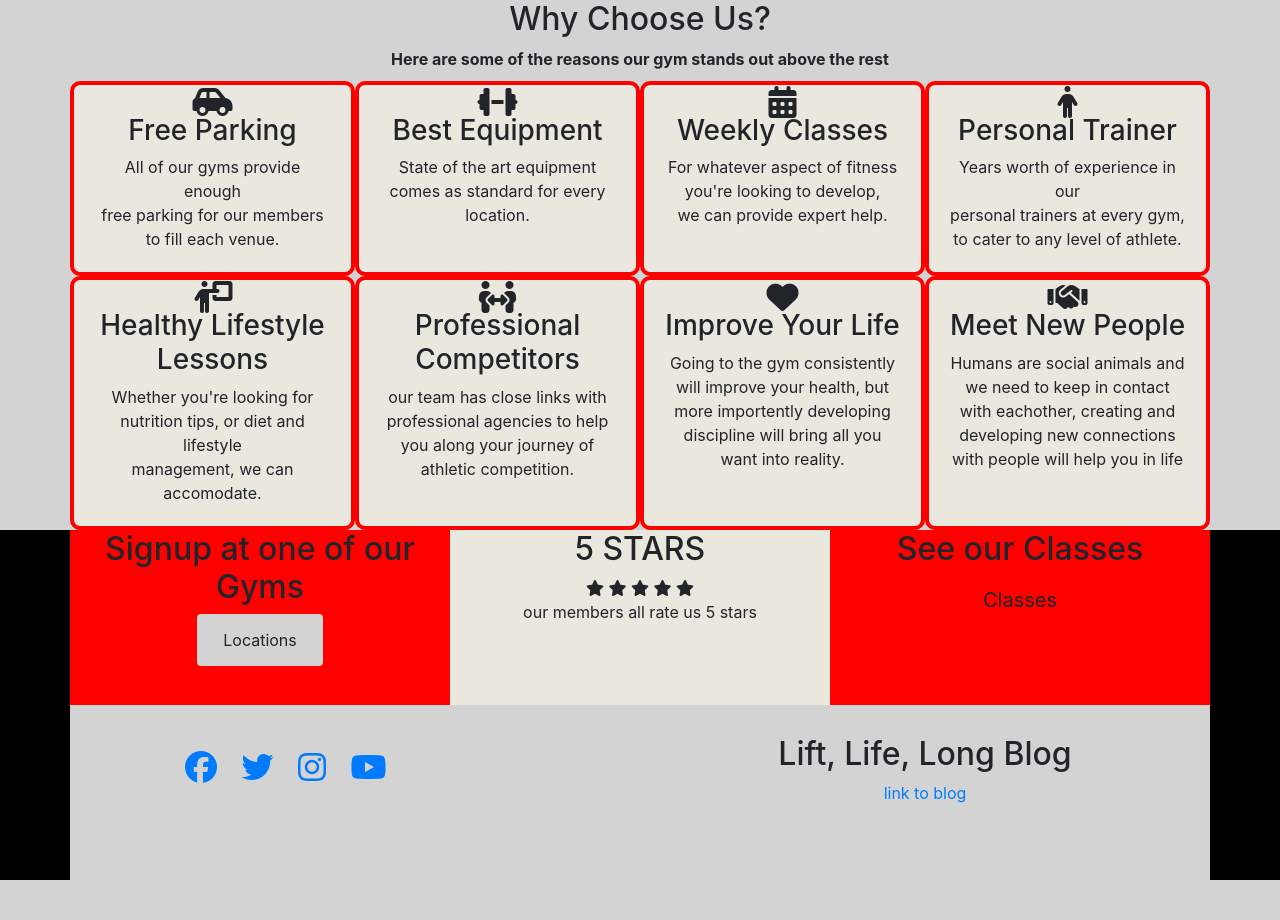
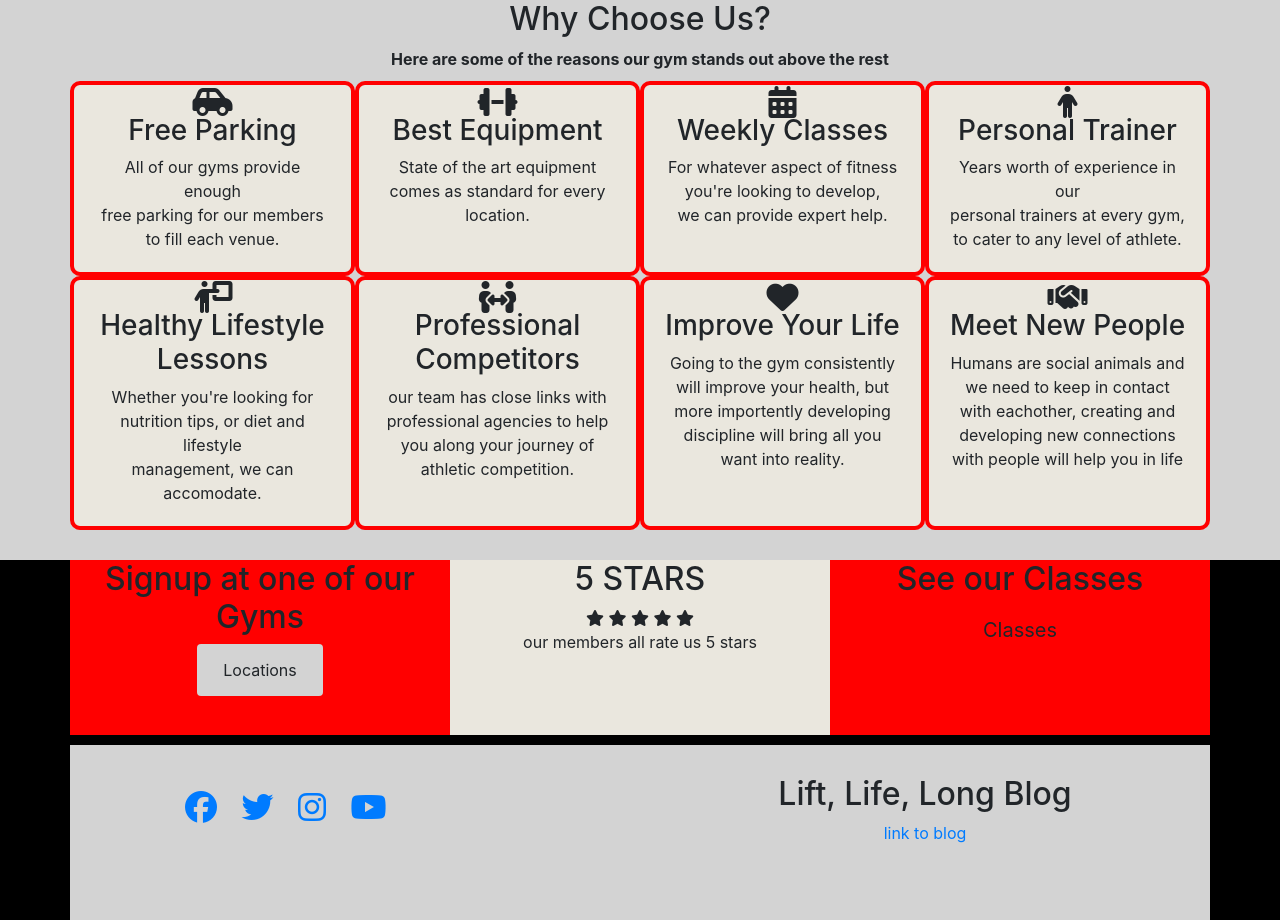
Before and after one commit to tWilltp/Project-5-e-commerce, a Django app: page / in a window 1280 px wide. Shown: the part 2012-2932 px from the top of the page. Before the commit the page ends 2892 px from the top, so only its background shows below. Run offline with Django 3.2, Linux system fonts and the light colour scheme; some libraries are stand-ins or nearby versions.

Commit message:
improved base footer styles

```diff
--- a/static/css/base.css
+++ b/static/css/base.css
@@ -81,6 +81,7 @@ body {
 .footer {
     background-color: black;
     list-style-type: none;
+    margin-top: 30px;
     margin-bottom: 0px;
 }
 
@@ -94,16 +95,21 @@ body {
 }
 
 .footer-column-2 {
-
+    background: #eae7de;
 }
 
 .footer-column-3 {
     background-color: red;
 }
 
+.footer-2-container {
+
+}
+
 .footer-2 {
     background-color: lightgray;
     height: 175px;
+    margin-top: 10px;
 }
 
 .locations-btn {
--- a/templates/base.html
+++ b/templates/base.html
@@ -171,7 +171,7 @@
     <footer class="footer">
         <div class="container">
             <div class="row footer-1">
-                <div class="col-lg-4 col-sm-6 text-center footer-column-1">
+                <div class="col-lg-4 col-md-6 col-sm-12 text-center footer-column-1">
                     <h2>Signup at one of our Gyms</h2>
                     <div class="btn locations-btn">
                         <a class="btn" href="{% url 'locations' %}" role="button" aria-expanded="false">
@@ -179,7 +179,7 @@
                         </a>
                     </div>
                 </div>
-                <div class="col-lg-4 col-sm-6 text-center footer-column-2">
+                <div class="col-lg-4 col-md-6 col-sm-12 text-center footer-column-2">
                     <h2>5 STARS</h2>
                     <i class="fa-solid fa-star"></i>
                     <i class="fa-solid fa-star"></i>
@@ -188,10 +188,7 @@
                     <i class="fa-solid fa-star"></i>
                     <p>our members all rate us 5 stars</p>
                 </div>
-                <div class="col-lg-4 col-sm-12 text-center footer-column-3">
-                    <div class="icon">
-                        <a href="{% url 'classes' %}"></a>
-                    </div>
+                <div class="col-lg-4 col-md-12 col-sm-12 text-center footer-column-3">
                     <h2>See our Classes</h2>
                     <a href="{% url 'classes' %}">
                         <div class="btn btn-lg">Classes</div>
@@ -199,7 +196,7 @@
                 </div>
             </div>
         </div>
-        <div class="container">
+        <div class="container footer-2-container">
             <div class="row footer-2">
                 <div class="col-lg-6 col-md-6 col-sm-12">
                     <ul class="social-list">
```
